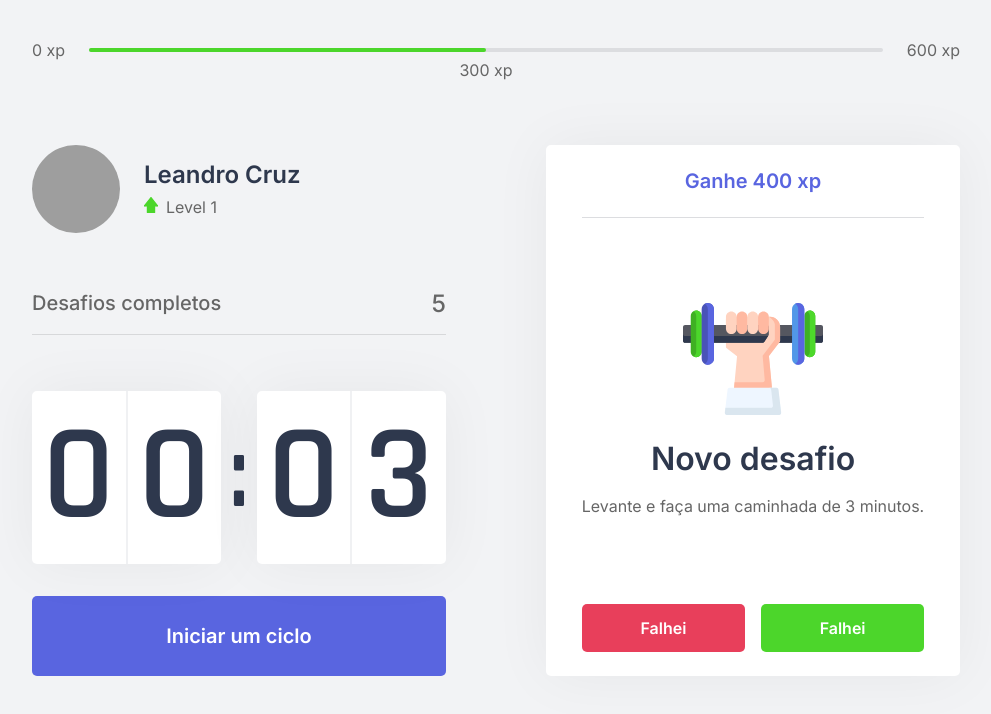
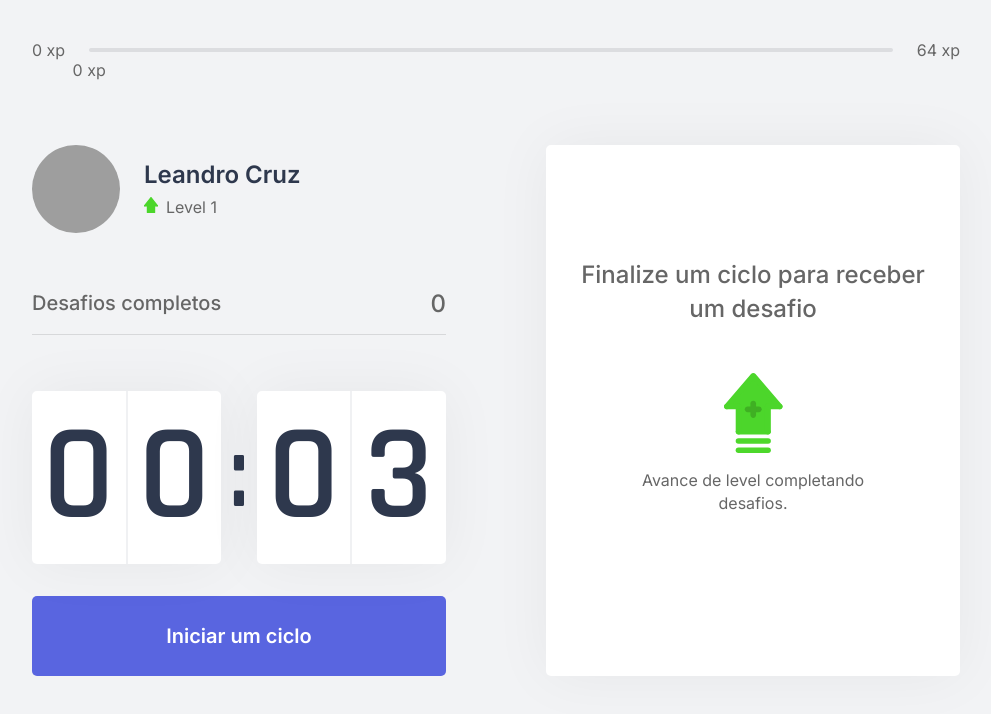
Before and after one commit to LeandroGCruzP/moveit-next, a Next.js app: page / in a window 1280 px wide. Shown: the top 714 px of the page, without its empty margins (144-1135 px from the left). Built offline with nearby package versions, Linux system fonts and the light colour scheme; grey boxes are pictures that could not be loaded.

Commit message:
add functions on app

```diff
--- /dev/null
+++ b/challenges.json
@@ -0,0 +1,62 @@
+[
+  {
+    "type": "body",
+    "description": "Estique um de seus braços com a palma da mão virada para frente e puxe os dedos para cima por 10 segundos por mão.",
+    "amount": 80
+  },
+  {
+    "type": "body",
+    "description": "Estique seu braço contra o peito e puxe-o utilizando o outro braço por 10 segundos por braço.",
+    "amount": 60
+  },
+  {
+    "type": "body",
+    "description": "Puxe seu pescoço com a ajuda da mão para a direita e para a esquerda, permanecendo na posição por alguns segundos.",
+    "amount": 70
+  },
+  {
+    "type": "body",
+    "description": "Com as duas mãos na parte de trás da cabeça, leve-a para baixo, alongando a parte de trás da região.",
+    "amount": 60
+  },
+  {
+    "type": "body",
+    "description": "Cruze as pernas e desça com as mãos esticadas em direção ao chão. Repita o movimento com a outra perna na frente.",
+    "amount": 100
+  },
+  {
+    "type": "body",
+    "description": "Sentado, abra as pernas e tente encostar as palmas das mãos no chão, repita 3 vezes por 5 segundos.",
+    "amount": 80
+  },
+  {
+    "type": "body",
+    "description": "Puxe o joelho de encontro ao peito e segure, troque de perna após 10 segundos.",
+    "amount": 50
+  },
+  {
+    "type": "body",
+    "description": "Sentado, cruze uma perna e incline seu tronco à frente, troque de perna após 10 segundos.",
+    "amount": 80
+  },
+  {
+    "type": "eye",
+    "description": "Sentado, feche os olhos e cubra-os com as palmas da mão durante 2 minutos, depois abra normalmente.",
+    "amount": 90
+  },
+  {
+    "type": "eye",
+    "description": "Em algum ambiente aberto, olhe o mais longe que puder em quatro direções por 3s, mexa apenas os olhos. Repita 3 vezes.",
+    "amount": 140
+  },
+  {
+    "type": "eye",
+    "description": "Usando os polegares, massage a área abaixo das sobrancelhas em movimentos circulares por 15 segundos.",
+    "amount": 70
+  },
+  {
+    "type": "body",
+    "description": "Em pé, gire a cintura o máximo que puder para a esquerda, segure por cinco segundos. Repita para a direita.",
+    "amount": 90
+  }
+]
--- a/src/components/ChallengeBox.tsx
+++ b/src/components/ChallengeBox.tsx
@@ -1,26 +1,33 @@
+import { useContext } from 'react';
+import { ChallengesContext } from '../contexts/ChallengesContext';
+
 import styles from '../styles/components/ChallengeBox.module.css';
 
 export function ChallengeBox() {
-  const hasActiveChallenge = true;
+  const { activeChallenge, resetChallenge } = useContext(ChallengesContext);
 
   return (
     <div className={styles.challengeBoxContainer}>
-      {hasActiveChallenge ? (
+      {activeChallenge ? (
         <div className={styles.challengeActive}>
-          <header>Ganhe 400 xp</header>
+          <header>Ganhe {activeChallenge.amount} xp</header>
 
           <main>
-            <img src="icons/body.svg" />
+            <img src={`icons/${activeChallenge.type}.svg`} />
             <strong>Novo desafio</strong>
-            <p>Levante e faça uma caminhada de 3 minutos.</p>
+            <p>{activeChallenge.description}</p>
           </main>
 
           <footer>
-            <button type="button" className={styles.challengeFailedButton}>
+            <button
+              type="button"
+              className={styles.challengeFailedButton}
+              onClick={resetChallenge}
+            >
               Falhei
             </button>
             <button type="button" className={styles.challengeSucceededButton}>
-              Falhei
+              Completei
             </button>
           </footer>
         </div>
--- a/src/components/CompleteChallenges.tsx
+++ b/src/components/CompleteChallenges.tsx
@@ -1,10 +1,17 @@
+import { useContext } from 'react';
+import { ChallengesContext } from '../contexts/ChallengesContext';
+
 import styles from '../styles/components/CompleteChallenges.module.css';
 
 export function CompleteChallenges() {
+  const { challengesCompleted } = useContext(ChallengesContext);
+
   return (
     <div className={styles.completedChallengesContainer}>
       <span>Desafios completos</span>
-      <span>5</span>
+      <span>{challengesCompleted}</span>
     </div>
   );
 }
+
+// Dia 4 - 0
--- a/src/components/ExperienceBar.tsx
+++ b/src/components/ExperienceBar.tsx
@@ -1,17 +1,30 @@
+import { useContext } from 'react';
+import { ChallengesContext } from '../contexts/ChallengesContext';
+
 import styles from '../styles/components/ExperienceBar.module.css';
 
 export function ExperienceBar() {
+  const { currentExperience, experienceToNextLevel } = useContext(
+    ChallengesContext
+  );
+
+  const percentToNextLevel =
+    Math.round(currentExperience * 100) / experienceToNextLevel;
+
   return (
     <header className={styles.experienceBar}>
       <span>0 xp</span>
       <div>
-        <div style={{ width: '50%' }} />
+        <div style={{ width: `${percentToNextLevel}%` }} />
 
-        <span className={styles.currentExperience} style={{ left: '50%' }}>
-          300 xp
+        <span
+          className={styles.currentExperience}
+          style={{ left: `${percentToNextLevel}%` }}
+        >
+          {currentExperience} xp
         </span>
       </div>
-      <span>600 xp</span>
+      <span>{experienceToNextLevel} xp</span>
     </header>
   );
 }
--- a/src/contexts/ChallengesContext.tsx
+++ b/src/contexts/ChallengesContext.tsx
@@ -1,11 +1,21 @@
 import { createContext, ReactNode, useState } from 'react';
+import challenges from '../../challenges.json';
+
+interface Challenge {
+  type: 'body' | 'eye';
+  description: string;
+  amount: number;
+}
 
 interface ChallengesContextData {
   level: number;
   currentExperience: number;
   challengesCompleted: number;
+  experienceToNextLevel: number;
+  activeChallenge: Challenge;
   levelUp: () => void;
   startNewChallenge: () => void;
+  resetChallenge: () => void;
 }
 
 interface ChallengesProviderProps {
@@ -19,12 +29,23 @@
   const [currentExperience, setCurrentExperience] = useState(0);
   const [challengesCompleted, setChallengesCompleted] = useState(0);
 
+  const [activeChallenge, setActiveChallenge] = useState(null);
+
+  const experienceToNextLevel = Math.pow((level + 1) * 4, 2);
+
   function levelUp() {
     setLevel(level + 1);
   }
 
   function startNewChallenge() {
-    console.log('NewChallenge');
+    const randomChallengesIndex = Math.floor(Math.random() * challenges.length);
+    const challenge = challenges[randomChallengesIndex];
+
+    setActiveChallenge(challenge);
+  }
+
+  function resetChallenge() {
+    setActiveChallenge(null);
   }
 
   return (
@@ -35,6 +56,9 @@
         challengesCompleted,
         levelUp,
         startNewChallenge,
+        activeChallenge,
+        resetChallenge,
+        experienceToNextLevel,
       }}
     >
       {children}
--- a/src/pages/_app.tsx
+++ b/src/pages/_app.tsx
@@ -11,5 +11,3 @@
 }
 
 export default MyApp;
-
-// Dia 3 51:24
```
